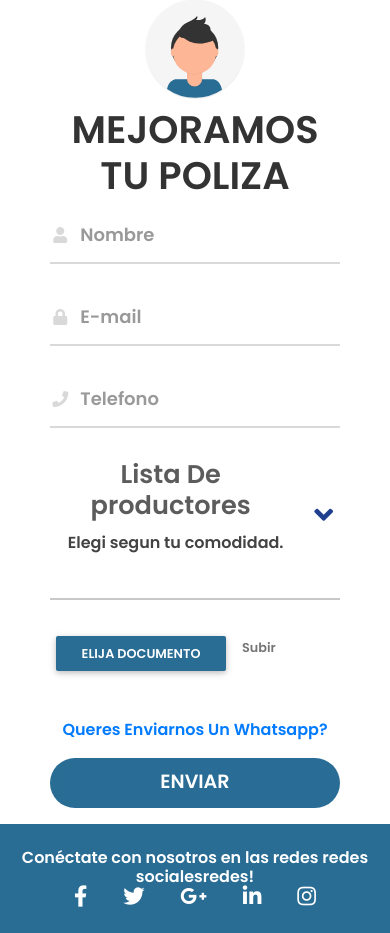
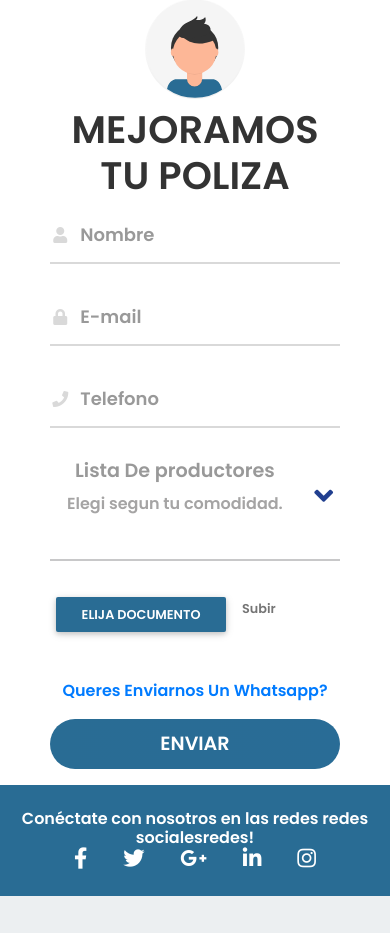
Before and after one commit to julianpotes/MejoraTuPoliza, a PHP site: page / in a window 390 px wide. Shown: the part 869-1802 px from the top of the page. Run offline with PHP 8.4, Linux system fonts and the light colour scheme; some libraries are stand-ins or nearby versions; some web fonts are replaced.

Commit message:
PRODUCTORES SELECT ULTIMO CAMBIO 28-03-2020 13:40

```diff
--- a/css/style.css
+++ b/css/style.css
@@ -386,16 +386,16 @@ a:hover{
 
 .titulo {
 	margin-bottom: 10px;
-	color: rgb(92, 92, 92);
+	color:rgb(159,159,159);
 	font-weight: 400;
-	font-size: 1.6rem;
-
+	font-size: 1.2rem;
+	padding-left: 10px;
 }
 
 .descripcion {
 	font-size: 1rem;
-	color: #434343;
-	padding-left:10px;
+	color: rgb(179, 177, 177);
+	padding-left: 10px;
 
 }
 
@@ -408,7 +408,6 @@ a:hover{
 	z-index: 100;
 	width: 100%;
 	display: none;
-
 
 }
 
@@ -440,9 +439,7 @@ a:hover{
 }
 
 .contenido-opcion img {
-	width: 60px;
-	height: 60px;
-	margin-right: 30px;
+
 }
 
 .opciones .contenido-opcion:hover {
@@ -458,6 +455,22 @@ a:hover{
 	.selectbox {
 		width: 100%;
 	}
+
+	.titulo {
+		margin-bottom: 10px;
+		color: rgb(153,153,153);
+		font-weight: 400;
+		font-size: 1.2rem;
+
+	}
+
+	.descripcion {
+		font-size: 1rem;
+		color: rgb(165, 164, 164);
+
+	}
+
+
 }
 
   /*......................FIN SELECTOR PERSONALIZADO............*/
--- a/index.php
+++ b/index.php
@@ -59,7 +59,6 @@ include("commons/cabecera.php");
 										<a href="#" class="opcion">
 											<div class="contenido-opcion">
 												<div class="textos">
-													<img src="img/prod1.png" alt="">
 													<h1 class="titulo">Productor-1</h1>
 													<p class="descripcion">direccion.</p>
 												</div>
@@ -67,7 +66,6 @@ include("commons/cabecera.php");
 										</a>
 										<a href="#" class="opcion">
 											<div class="contenido-opcion">
-												<img src="img/prod2.png" alt="">
 												<div class="textos">
 												<h1 class="titulo">Productor-2</h1>
 													<p class="descripcion">direccion.</p>
@@ -76,7 +74,6 @@ include("commons/cabecera.php");
 										</a>
 										<a href="#" class="opcion">
 											<div class="contenido-opcion">
-												<img src="img/prod3.png" alt="">
 												<div class="textos">
 												<h1 class="titulo">Productor-3</h1>
 													<p class="descripcion">direccion.</p>
@@ -85,7 +82,6 @@ include("commons/cabecera.php");
 										</a>
 										<a href="#" class="opcion">
 											<div class="contenido-opcion">
-												<img src="img/prod4.png" alt="">
 												<div class="textos">
 												<h1 class="titulo">Productor-4</h1>
 													<p class="descripcion">direccion.</p>
@@ -94,7 +90,6 @@ include("commons/cabecera.php");
 										</a>
 										<a href="#" class="opcion">
 											<div class="contenido-opcion">
-												<img src="img/prod5.png" alt="">
 												<div class="textos">
 												<h1 class="titulo">Productor-5</h1>
 													<p class="descripcion">direccion.</p>
```
